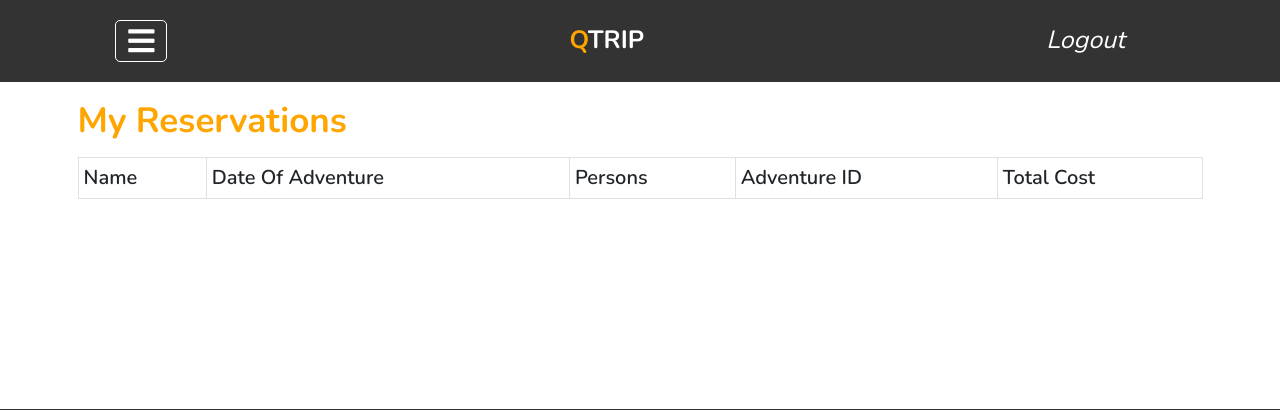
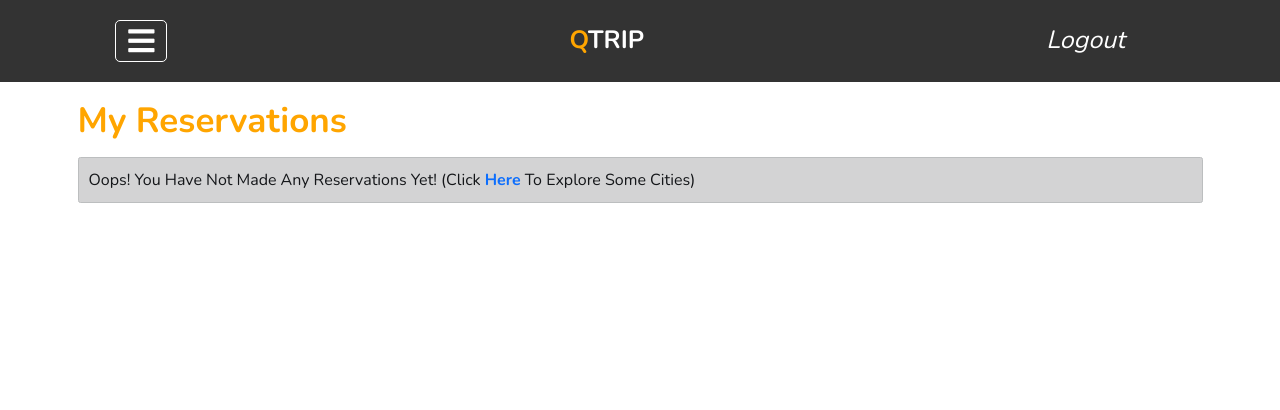
Before and after one commit to kvishalrj/QTrip, a Django app: page /user/my_reservations in a window 1280 px wide. Shown: the top 410 px of the page. Run offline with Django 4.2, Linux system fonts and the light colour scheme; a user stored in the database is signed in; data that the repository does not hold is empty.

Commit message:
Booking History Updated

```diff
--- a/templates/user/reservations_history.html
+++ b/templates/user/reservations_history.html
@@ -30,7 +30,11 @@
         font-weight: 600;
     }
 
-    td {
+    td{
+        font-size: 1.6rem;
+    }
+
+    #no-reservation-banner{
         font-size: 1.6rem;
     }
 </style>
@@ -42,6 +46,7 @@
 <div class="container" id="reservation_container">
     <h1 class="mb-4">My Reservations</h1>
     <div class="table-responsive">
+        {% if reservations %}
         <table class="table table-striped table-bordered">
             <thead class="thead-dark">
                 <tr>
@@ -64,6 +69,13 @@
                 {% endfor %}
             </tbody>
         </table>
+        {% else %}
+        <div class="alert alert-dark" role="alert" id="no-reservation-banner">
+            Oops! You have not made any reservations yet! (Click
+            <a href="/"><strong>here</strong></a>
+            to explore some cities)
+        </div>
+        {% endif %}
     </div>
 </div>
 
```
Also changed, not shown: db.sqlite3.
